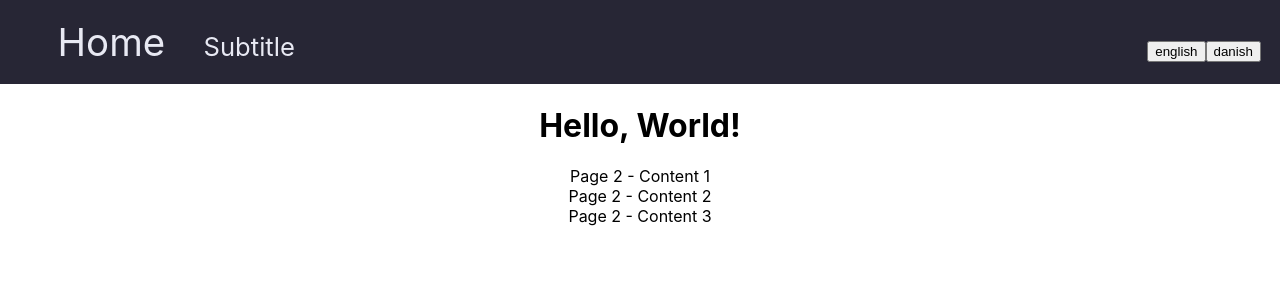
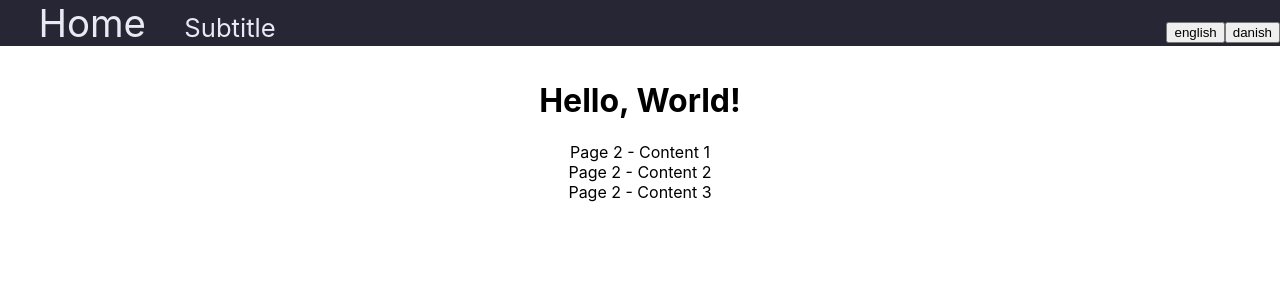
Before and after one commit to Jakob-worm/CVWebside, a React (Create React App) app: page / in a window 1280 px wide. Shown: the top 300 px of the page. Built offline with nearby package versions, Linux system fonts and the light colour scheme.

Commit message:
Navbar stays in view

```diff
--- a/src/App.js
+++ b/src/App.js
@@ -11,9 +11,11 @@ function App () {
   return (
     <div className='App'>
         <Title />
-        <h1>{t('greeting')}</h1>
-        <div>
-            <ContentDisplay contentPages={[[<AboutMe key="aboutMe" />], ...staticContent]} />
+        <div className='content-container'>
+            <h1>{t('greeting')}</h1>
+            <div>
+                <ContentDisplay contentPages={[[<AboutMe key="aboutMe" />], ...staticContent]} />
+            </div>
         </div>
     </div>
   )
--- a/src/css/App.css
+++ b/src/css/App.css
@@ -1,5 +1,9 @@
 .App {
   text-align: center;
+}
+
+.content-container {
+  padding-top: 60px; /* Add padding to the content below the navbar */
 }
 
 .App-logo {
--- a/src/css/Title.css
+++ b/src/css/Title.css
@@ -5,10 +5,13 @@
     display: flex;
     justify-content: left;
     align-items: baseline;
-    padding: 1.5vw;
     margin-bottom: 1vw;
     background-color: rgba(39, 38, 53, 1);
     color: rgba(232, 233, 243, 1);
+    position: fixed;
+    top: 0; /* Place it at the top of the viewport */
+    left: 0;
+    z-index: 1000;
 }
 
 /* Target the specific items within .Title that you want to move to the right */
```
